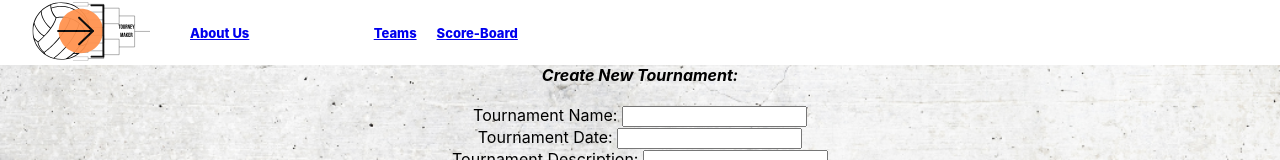
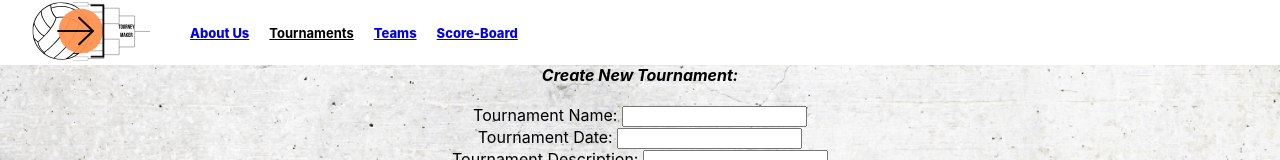
Before and after one commit to oliver-nicoll/tourney-maker, a React (Create React App) app: page /events in a window 1280 px wide. Shown: the top 160 px of the page. Built offline with nearby package versions, Linux system fonts and the light colour scheme; no server answers.

Commit message:
color b to w

```diff
--- a/src/Components/NavBar/NavBar.js
+++ b/src/Components/NavBar/NavBar.js
@@ -22,7 +22,7 @@ const NavBar = (props) => {
                     </span>
                     <NavLink activeStyle={{
                         fontWeight: "bold",
-                        color: "white"
+                        color: "black"
                     }}
                     to="/about"
                     className="navbar-optionLineTwo" >
@@ -36,7 +36,7 @@ const NavBar = (props) => {
                     </span>
                     <NavLink activeStyle={{
                         fontWeight: "bold",
-                        color: "white"
+                        color: "black"
                     }}
                     to="/events"
                     className="navbar-optionLineTwo">
@@ -50,7 +50,7 @@ const NavBar = (props) => {
                     </span>
                     <NavLink activeStyle={{
                         fontWeight: "bold",
-                        color: "white"
+                        color: "black"
                     }}
                     to="/teams"
                     className="navbar-optionLineTwo">
@@ -65,7 +65,7 @@ const NavBar = (props) => {
                     </span>
                     <NavLink activeStyle={{
                         fontWeight: "bold",
-                        color: "white"
+                        color: "black"
                     }}
                     to="/scoreboard"
                     className="navbar-optionLineTwo">
```
